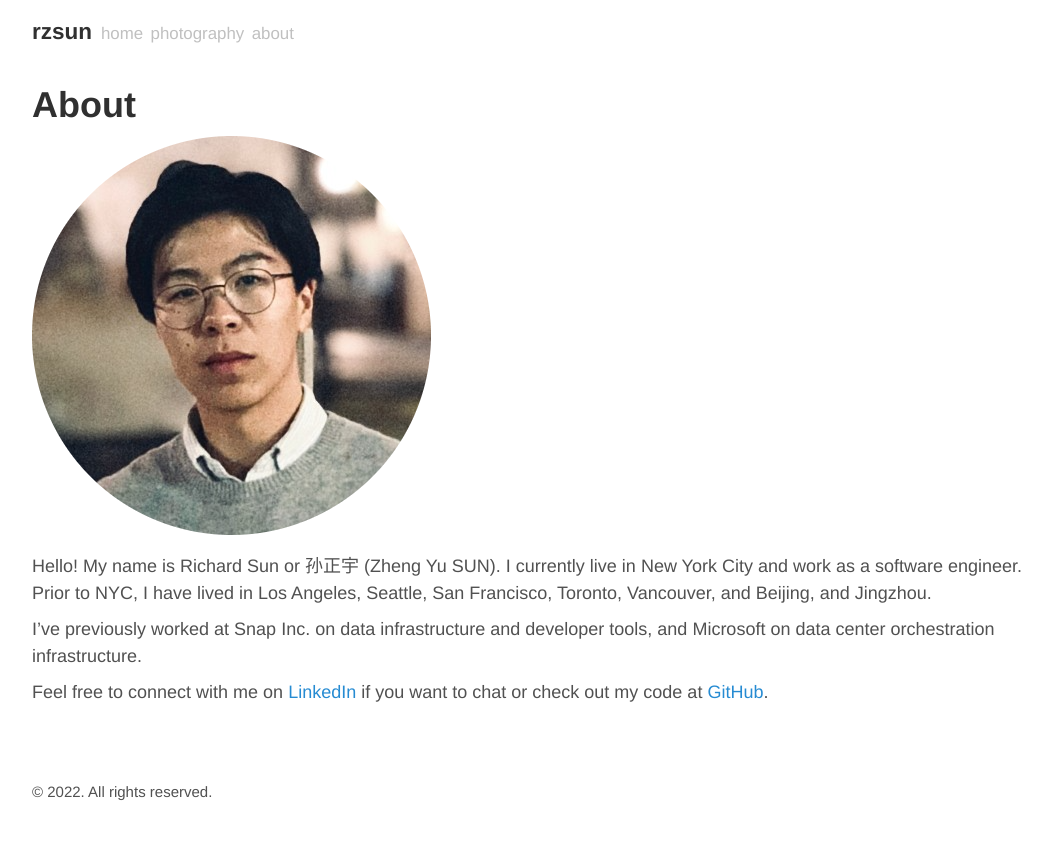
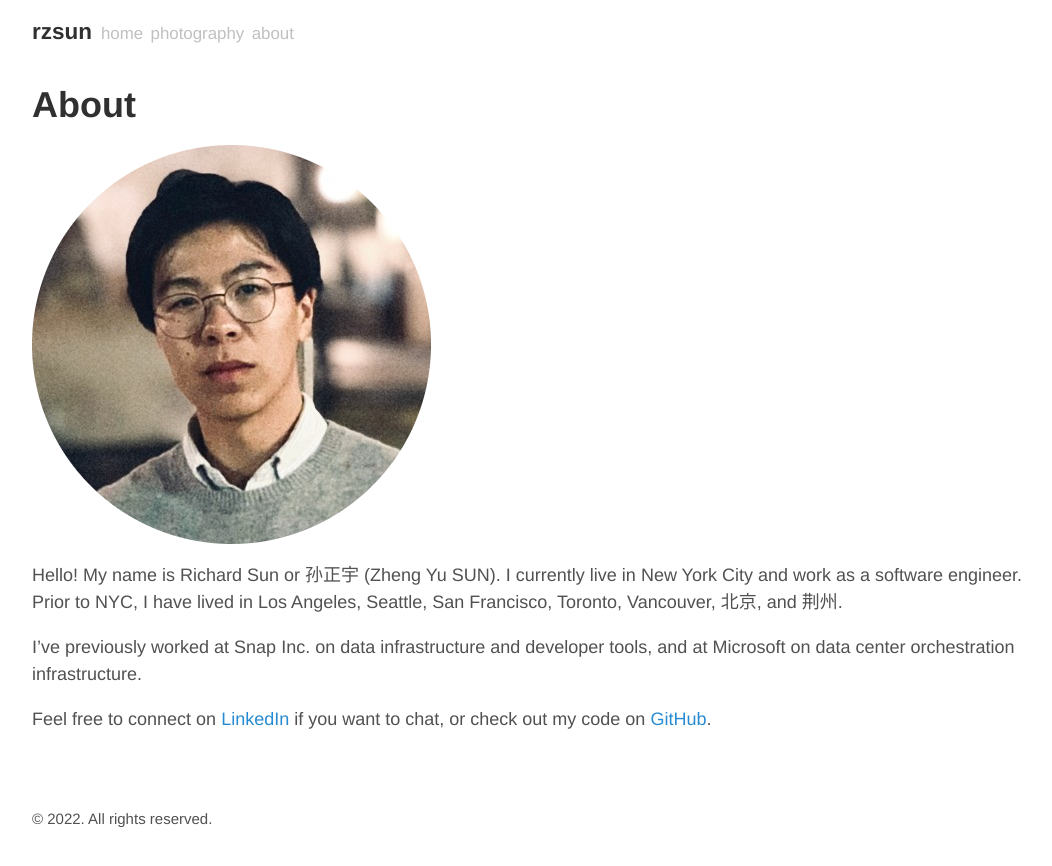
Before and after one commit to rzsun/rzsun.github.io, a Jekyll site: the page built from about/index.md, in a window 1280 px wide. Shown: the top 866 px of the page, without its empty margins (95-1147 px from the left). Built offline with Jekyll 4.4.1, drawn with Linux system fonts in a browser that asks for light colours.

Commit message:
add lambda architecture post, update style and small edit to prev posts

```diff
--- a/_sass/_type.scss
+++ b/_sass/_type.scss
@@ -6,7 +6,7 @@
   margin-bottom: 0.5rem;
   font-weight: bold;
   line-height: 1.25;
-  color: #313131;
+  color: #303030;
   text-rendering: optimizeLegibility;
 }
 
@@ -47,8 +47,8 @@
 }
 
 p {
-  margin-top: 0.5rem;
-  margin-bottom: 0;
+  margin-top: 1rem;
+  margin-bottom: 0.5rem;
 }
 
 strong {
--- a/about/index.md
+++ b/about/index.md
@@ -4,8 +4,8 @@
 ---
 ![self](/assets/selfcircle.png)
 
-Hello! My name is Richard Sun or 孙正宇 (Zheng Yu SUN). I currently live in New York City and work as a software engineer. Prior to NYC, I have lived in Los Angeles, Seattle, San Francisco, Toronto, Vancouver, and Beijing, and Jingzhou.
+Hello! My name is Richard Sun or 孙正宇 (Zheng Yu SUN). I currently live in New York City and work as a software engineer. Prior to NYC, I have lived in Los Angeles, Seattle, San Francisco, Toronto, Vancouver, 北京, and 荆州.
 
-I've previously worked at Snap Inc. on data infrastructure and developer tools, and Microsoft on data center orchestration infrastructure.
+I've previously worked at Snap Inc. on data infrastructure and developer tools, and at Microsoft on data center orchestration infrastructure.
 
-Feel free to connect with me on [LinkedIn](https://www.linkedin.com/in/zhengyusun) if you want to chat or check out my code at [GitHub](https://github.com/rzsun).
+Feel free to connect on [LinkedIn](https://www.linkedin.com/in/zhengyusun) if you want to chat, or check out my code on [GitHub](https://github.com/rzsun).
--- a/index.html
+++ b/index.html
@@ -6,12 +6,14 @@
   <div class="container content">
     <div class="posts">
       {% for post in paginator.posts %}
+        {% if post.archived != true %}
           <article class="index-post">
             <time datetime="{{ post.date | date_to_xmlschema }}" class="index-post-date">{{ post.date | date_to_string }}</time>
             <a href="{{ site.baseurl }}{{ post.url }}">
                 {{ post.title }}
             </a>
           </article>
+        {% endif %}
       {% endfor %}
     </div>
 
```
Also changed, not shown: _posts/2015-10-07-on-recruiting.md (renamed from _archived/2015-10-07-on-recruiting.md, +1 -0 lines), _posts/2022-07-26-spark-memory-overview-and-troubleshooting.md (+1 -0 lines), _posts/2022-07-27-lambda-architecture-a-practical-example.md (added, +103 -0 lines), assets/lambda-architecture/batch.png (added), assets/lambda-architecture/lambda.png (added), assets/lambda-architecture/sql.png (added), assets/lambda-architecture/streaming.png (added), assets/lambda-architecture/today-msg.png (added), assets/lambda-architecture/yesterday-msg.png (added). Lines whose indentation alone changed are shown as unchanged.
